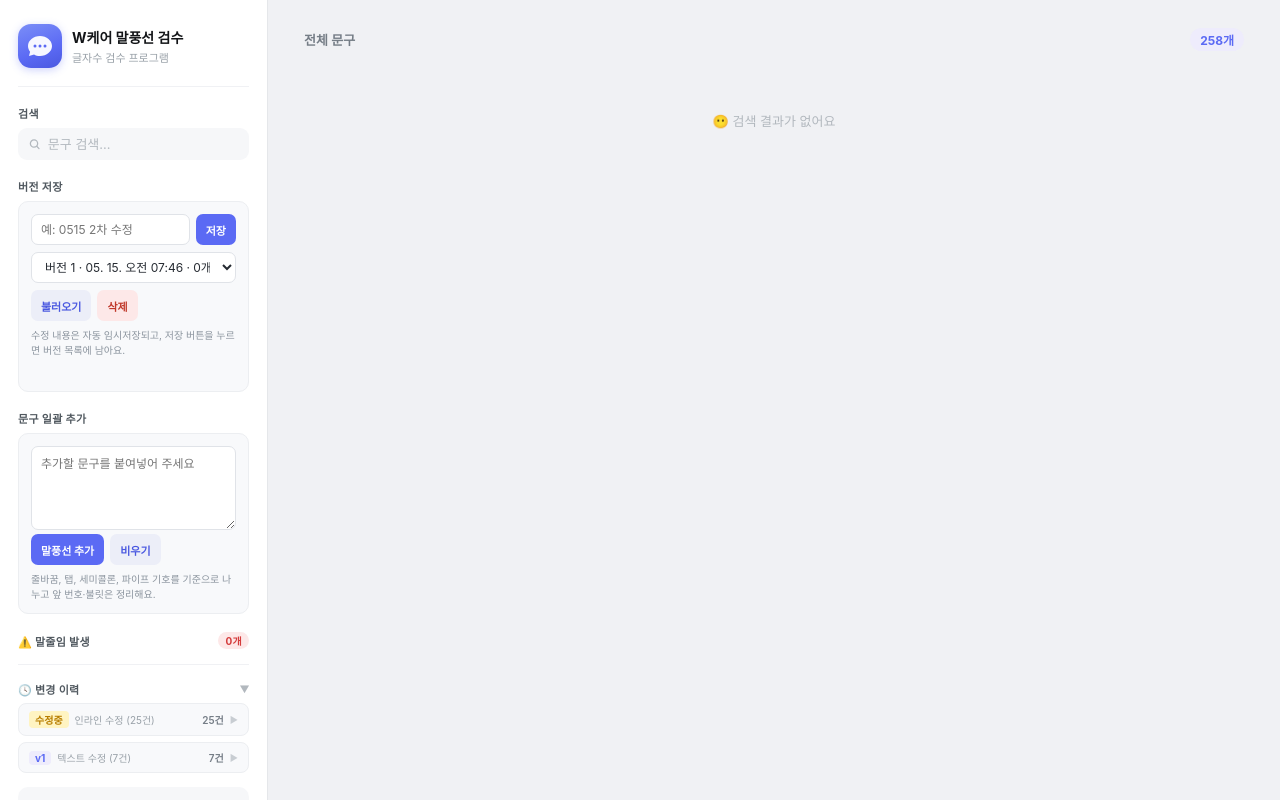
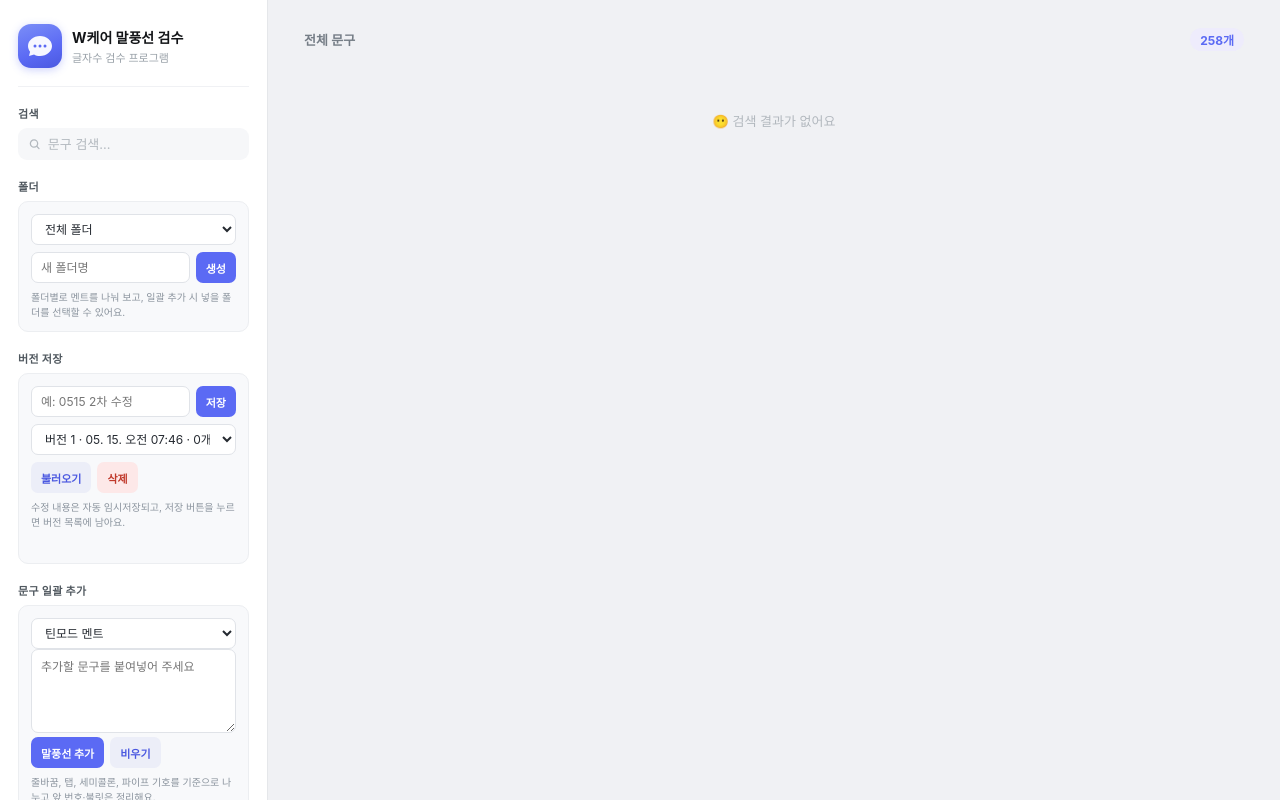
Before and after one commit to JH962/WCARE-BUBBLE-REVIEWER, a plain HTML site: page index.html in a window 1280 px wide. Both pictures are taken after a click on the button "저장". Drawn offline with Linux system fonts and the light colour scheme.

Commit message:
Add folder organization for messages

```diff
--- a/index.html
+++ b/index.html
@@ -389,6 +389,22 @@ body {
   </div>
 
   <div class="cp-section">
+    <div class="cp-section-label">폴더</div>
+    <div class="tool-card">
+      <div class="tool-row">
+        <select class="tool-select" id="folder-filter" onchange="setActiveFolder(this.value)">
+          <option value="all">전체 폴더</option>
+        </select>
+      </div>
+      <div class="tool-row">
+        <input class="tool-input" id="folder-name" type="text" placeholder="새 폴더명">
+        <button class="tool-button" type="button" onclick="createFolder()">생성</button>
+      </div>
+      <div class="tool-hint">폴더별로 멘트를 나눠 보고, 일괄 추가 시 넣을 폴더를 선택할 수 있어요.</div>
+    </div>
+  </div>
+
+  <div class="cp-section">
     <div class="cp-section-label">버전 저장</div>
     <div class="tool-card">
       <div class="tool-row">
@@ -412,6 +428,9 @@ body {
   <div class="cp-section">
     <div class="cp-section-label">문구 일괄 추가</div>
     <div class="tool-card">
+      <div class="tool-row">
+        <select class="tool-select" id="bulk-folder-select"></select>
+      </div>
       <textarea class="tool-textarea" id="bulk-input" placeholder="추가할 문구를 붙여넣어 주세요"></textarea>
       <div class="tool-row">
         <button class="tool-button" type="button" onclick="addBulkTexts()">말풍선 추가</button>
@@ -480,6 +499,12 @@ body {
 <script>
 // ── 전체 텍스트 ──
 let TEXTS = [];
+let FOLDERS = [
+  { id: 'teen-mode', name: '틴모드 멘트' },
+  { id: 'basic-care-mode', name: '기본관리모드 멘트' },
+];
+let ITEM_FOLDERS = [];
+let activeFolder = 'all';
 
 // ── 검수 제안 ──
 const SUGGESTIONS = {
@@ -566,6 +591,9 @@ function persistDraft() {
   try {
     localStorage.setItem(DRAFT_KEY, JSON.stringify({
       texts: TEXTS,
+      folders: FOLDERS,
+      itemFolders: ITEM_FOLDERS,
+      activeFolder,
       liveEdits: LIVE_EDITS,
       savedAt: new Date().toISOString(),
     }));
@@ -578,6 +606,10 @@ function loadDraft() {
   const draft = parseStoredJson(DRAFT_KEY, null);
   if (!draft || !Array.isArray(draft.texts)) return;
   TEXTS = draft.texts;
+  FOLDERS = Array.isArray(draft.folders) && draft.folders.length > 0 ? draft.folders : FOLDERS;
+  ITEM_FOLDERS = Array.isArray(draft.itemFolders) ? draft.itemFolders : [];
+  normalizeItemFolders();
+  activeFolder = draft.activeFolder || 'all';
   LIVE_EDITS = Array.isArray(draft.liveEdits) ? draft.liveEdits : [];
   setTimeout(() => setSaveStatus(`임시저장 복원됨 · ${formatSavedAt(draft.savedAt)}`), 0);
 }
@@ -611,6 +643,9 @@ function saveCurrentVersion() {
     name,
     savedAt: new Date().toISOString(),
     texts: [...TEXTS],
+    folders: [...FOLDERS],
+    itemFolders: [...ITEM_FOLDERS],
+    activeFolder,
     liveEdits: [...LIVE_EDITS],
   };
   const versions = [...getSavedVersions(), version];
@@ -629,10 +664,15 @@ function loadSelectedVersion() {
     return;
   }
   TEXTS = [...selected.texts];
+  FOLDERS = Array.isArray(selected.folders) && selected.folders.length > 0 ? [...selected.folders] : FOLDERS;
+  ITEM_FOLDERS = Array.isArray(selected.itemFolders) ? [...selected.itemFolders] : [];
+  normalizeItemFolders();
+  activeFolder = selected.activeFolder || 'all';
   LIVE_EDITS = Array.isArray(selected.liveEdits) ? [...selected.liveEdits] : [];
   const searchInput = document.getElementById('search-input');
   if (searchInput) searchInput.value = '';
-  filtered = [...TEXTS];
+  syncFolderControls();
+  filtered = getVisibleItems();
   render();
   persistDraft();
   if (historyOpen) renderHistoryList();
@@ -665,8 +705,91 @@ function parseBulkText(raw) {
     .filter(Boolean);
 }
 
+function normalizeItemFolders() {
+  const fallback = FOLDERS[0]?.id || 'default';
+  ITEM_FOLDERS = TEXTS.map((_, idx) => ITEM_FOLDERS[idx] || fallback);
+}
+
+function getFolderName(folderId) {
+  return FOLDERS.find(folder => folder.id === folderId)?.name || '미분류';
+}
+
+function makeFolderId(name) {
+  const base = name.toLowerCase().replace(/[^a-z0-9가-힣]+/g, '-').replace(/^-|-$/g, '');
+  return `${base || 'folder'}-${Date.now()}`;
+}
+
+function syncFolderControls() {
+  const filter = document.getElementById('folder-filter');
+  const bulk = document.getElementById('bulk-folder-select');
+  if (filter) {
+    filter.innerHTML = '<option value="all">전체 폴더</option>';
+    FOLDERS.forEach(folder => {
+      const count = ITEM_FOLDERS.filter(id => id === folder.id).length;
+      const option = document.createElement('option');
+      option.value = folder.id;
+      option.textContent = `${folder.name} (${count})`;
+      filter.appendChild(option);
+    });
+    filter.value = activeFolder;
+  }
+  if (bulk) {
+    bulk.innerHTML = '';
+    FOLDERS.forEach(folder => {
+      const option = document.createElement('option');
+      option.value = folder.id;
+      option.textContent = folder.name;
+      bulk.appendChild(option);
+    });
+    bulk.value = activeFolder === 'all' ? (FOLDERS[0]?.id || '') : activeFolder;
+  }
+}
+
+function createFolder() {
+  const input = document.getElementById('folder-name');
+  const name = (input?.value || '').trim();
+  if (!name) {
+    setSaveStatus('새 폴더명을 입력해 주세요.');
+    return;
+  }
+  if (FOLDERS.some(folder => folder.name === name)) {
+    setSaveStatus('이미 있는 폴더명이에요.');
+    return;
+  }
+  const folder = { id: makeFolderId(name), name };
+  FOLDERS.push(folder);
+  activeFolder = folder.id;
+  if (input) input.value = '';
+  syncFolderControls();
+  onSearch(document.getElementById('search-input')?.value || '');
+  persistDraft();
+  setSaveStatus(`${name} 폴더 생성 완료`);
+}
+
+function setActiveFolder(folderId) {
+  activeFolder = folderId || 'all';
+  const searchInput = document.getElementById('search-input');
+  filtered = getVisibleItems(searchInput?.value || '');
+  syncFolderControls();
+  render(searchInput?.value || '');
+  persistDraft();
+}
+
+function getVisibleItems(query = '') {
+  const q = query.trim();
+  return TEXTS
+    .map((text, idx) => ({ text, originalIdx: idx }))
+    .filter(({ text, originalIdx }) => {
+      const matchesFolder = activeFolder === 'all' || ITEM_FOLDERS[originalIdx] === activeFolder;
+      const matchesQuery = !q || text.includes(q);
+      return matchesFolder && matchesQuery;
+    });
+}
+
 function addBulkTexts() {
   const textarea = document.getElementById('bulk-input');
+  const folderSelect = document.getElementById('bulk-folder-select');
+  const targetFolder = folderSelect?.value || FOLDERS[0]?.id || 'default';
   const items = parseBulkText(textarea?.value || '');
   if (items.length === 0) {
     setSaveStatus('추가할 문구를 입력해 주세요.');
@@ -674,6 +797,7 @@ function addBulkTexts() {
   }
   const startIdx = TEXTS.length;
   TEXTS.push(...items);
+  ITEM_FOLDERS.push(...items.map(() => targetFolder));
   items.forEach((text, offset) => {
     LIVE_EDITS.push({
       idx: startIdx + offset + 1,
@@ -685,7 +809,9 @@ function addBulkTexts() {
   if (textarea) textarea.value = '';
   const searchInput = document.getElementById('search-input');
   const query = searchInput ? searchInput.value.trim() : '';
-  filtered = query ? TEXTS.filter(t => t.includes(query)) : [...TEXTS];
+  activeFolder = targetFolder;
+  syncFolderControls();
+  filtered = getVisibleItems(query);
   render(query);
   persistDraft();
   if (historyOpen) renderHistoryList();
@@ -821,11 +947,11 @@ function isClipped(text) {
   return countLines(text) > 2;
 }
 
-let filtered = [...TEXTS];
+let filtered = getVisibleItems();
 
 function getClampedItems() {
-  return TEXTS
-    .map((t, i) => ({ idx: i + 1, text: t }))
+  return getVisibleItems(document.getElementById('search-input')?.value || '')
+    .map(({ text, originalIdx }) => ({ idx: originalIdx + 1, text }))
     .filter(({ text }) => isClipped(text));
 }
 
@@ -863,8 +989,7 @@ function render(query = '') {
   let suggestCount = 0;
   const clampedItems = [];
 
-  filtered.forEach((text) => {
-    const originalIdx = TEXTS.indexOf(text);
+  filtered.forEach(({ text, originalIdx }) => {
     const clipped = isClipped(text);
     const suggestion = SUGGESTIONS[text.trim()];
     if (clipped) { clampCount++; clampedItems.push({ idx: originalIdx + 1, text }); }
@@ -880,7 +1005,7 @@ function render(query = '') {
 
     const idx = document.createElement('div');
     idx.className = 'bubble-index';
-    idx.textContent = originalIdx + 1;
+    idx.innerHTML = `${originalIdx + 1}<br><span style="font-size:9px;color:#9aa2aa;">${escapeHtml(getFolderName(ITEM_FOLDERS[originalIdx]))}</span>`;
 
     const comp = document.createElement('div');
     comp.className = 'bubble-component';
@@ -1011,7 +1136,8 @@ function render(query = '') {
   updateStats(filtered.length, clampCount, suggestCount);
   updateClampShortcuts(clampedItems);
   document.getElementById('count-badge').textContent = filtered.length + '개';
-  document.getElementById('main-title').textContent = query ? `"${query}" 검색 결과` : '전체 문구';
+  const folderLabel = activeFolder === 'all' ? '전체 폴더' : getFolderName(activeFolder);
+  document.getElementById('main-title').textContent = query ? `${folderLabel} · "${query}" 검색 결과` : folderLabel;
 }
 
 function updateStats(showing, clamp, suggest) {
@@ -1049,13 +1175,18 @@ function updateClampShortcuts(items) {
 
 function onSearch(query) {
   const q = query.trim();
-  filtered = q ? TEXTS.filter(t => t.includes(q)) : [...TEXTS];
+  filtered = getVisibleItems(q);
   render(q);
 }
 
 loadDraft();
-filtered = [...TEXTS];
+normalizeItemFolders();
+syncFolderControls();
+filtered = getVisibleItems();
 syncVersionSelect();
+document.getElementById('history-list').style.display = 'none';
+document.getElementById('history-main-arrow').classList.remove('open');
+renderHistoryList();
 render();
 </script>
 
```
